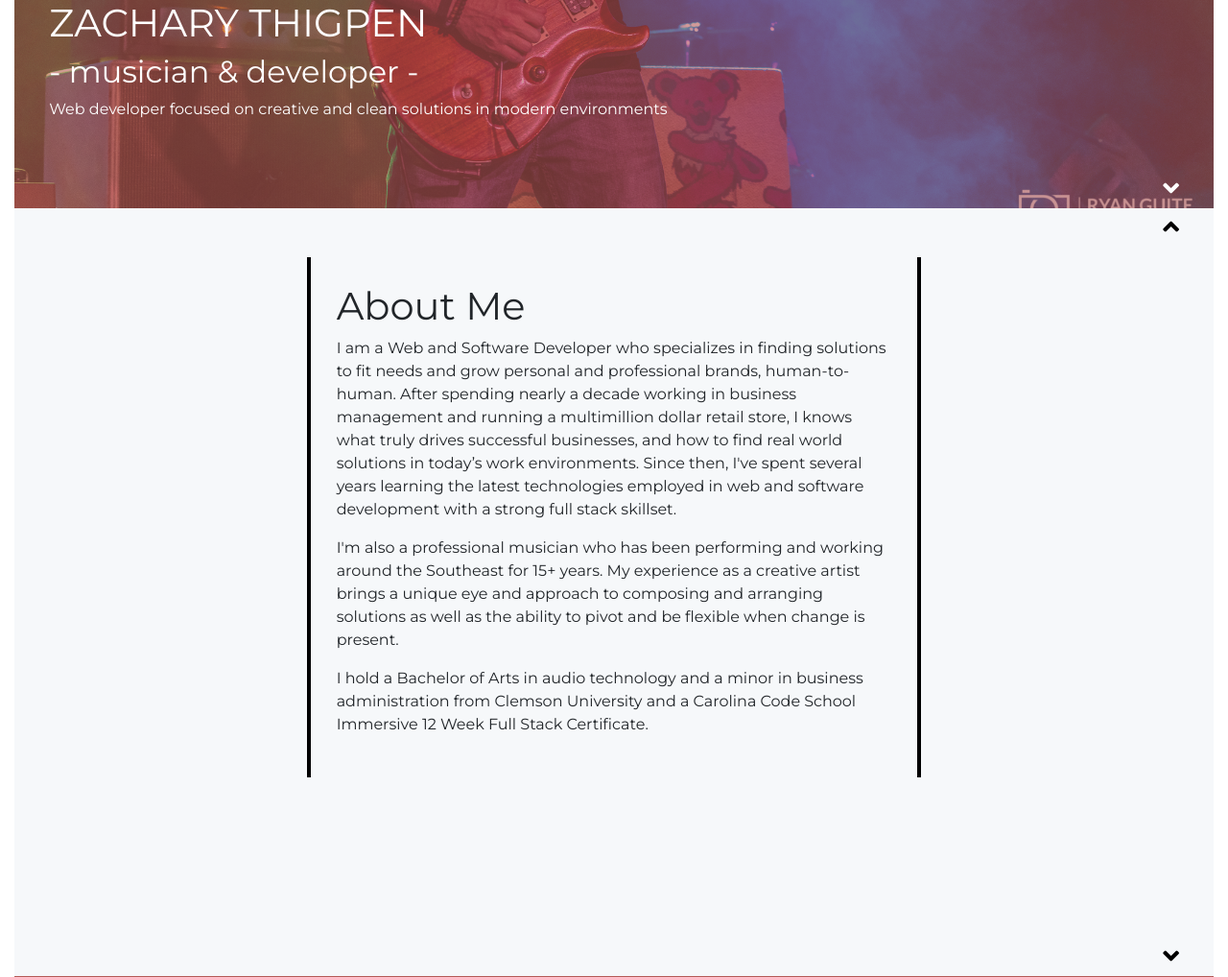
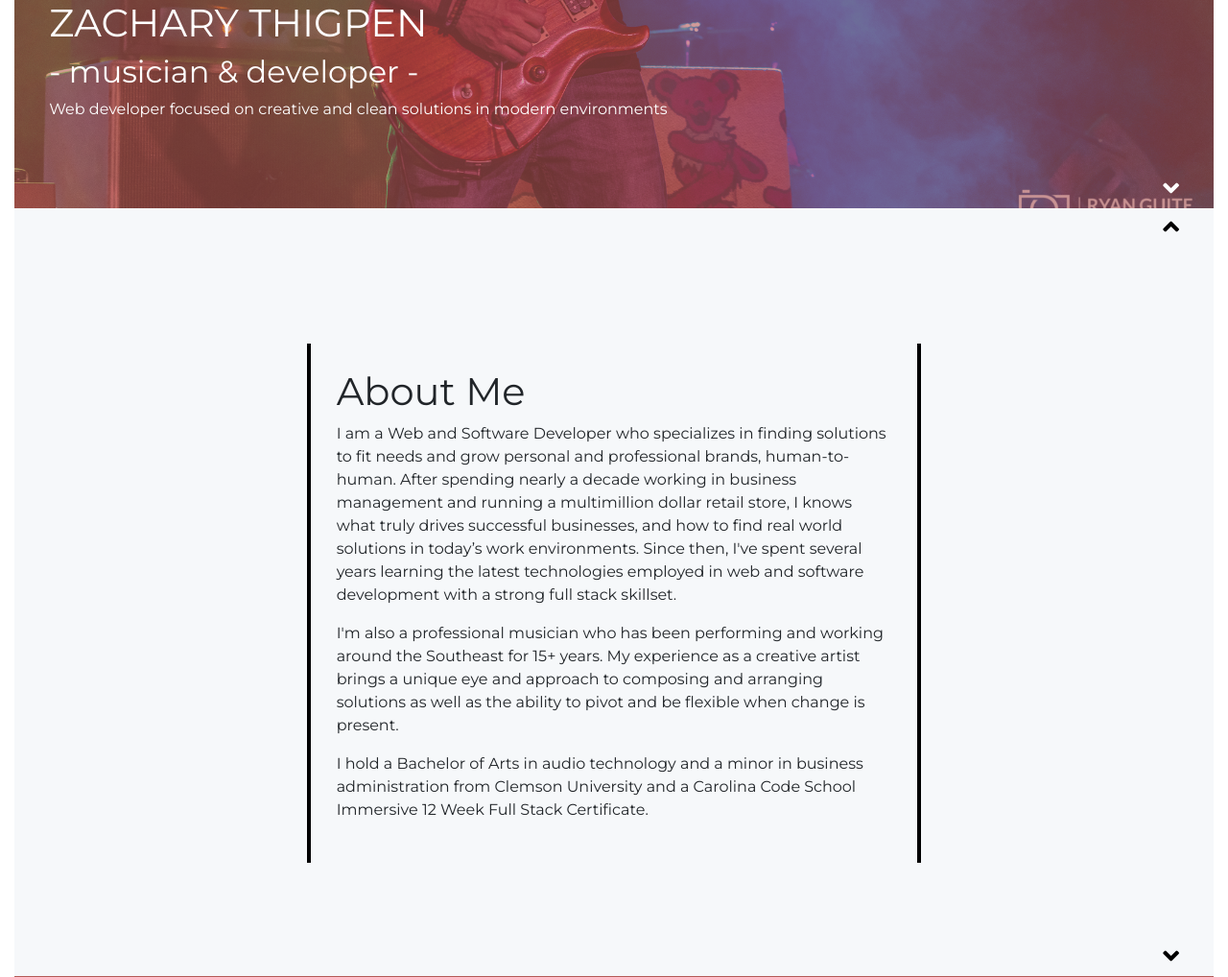
Before and after one commit to Fluffhead88/thigpen-portfolio, a Django app: page / in a window 1280 px wide. Shown: the part 583-1601 px from the top of the page at 96% size. Run offline with Django 3.2, Linux system fonts and the light colour scheme; some libraries are stand-ins or nearby versions.

Commit message:
moved about me down

```diff
--- a/static/css/main.css
+++ b/static/css/main.css
@@ -48,7 +48,7 @@ section {
 }
 
 #about-me .col-6 {
-  margin-top: 4%;
+  margin-top: 11%;
   padding: 20pt;
   border-right: 4px solid black;
   border-left: 4px solid black;
```
